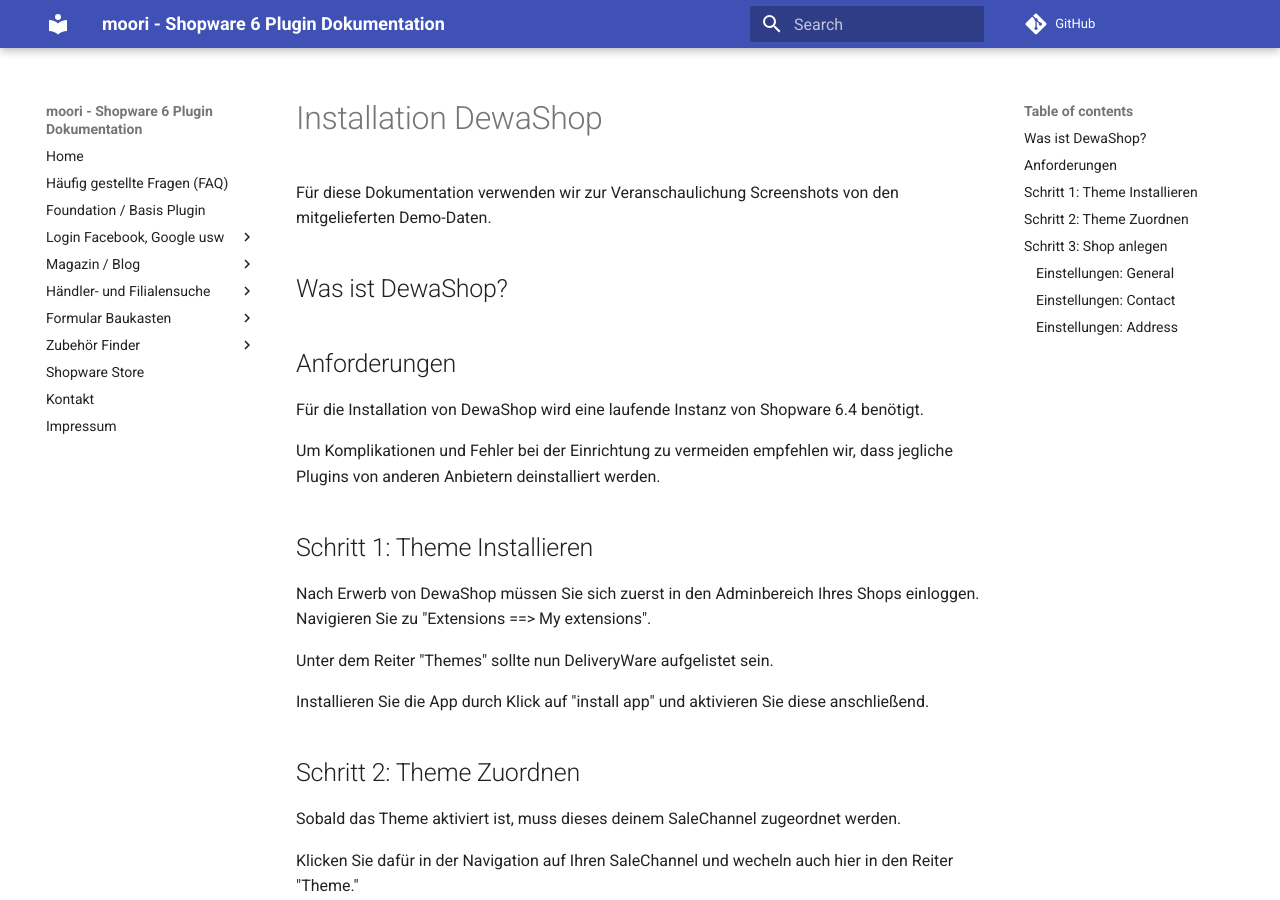
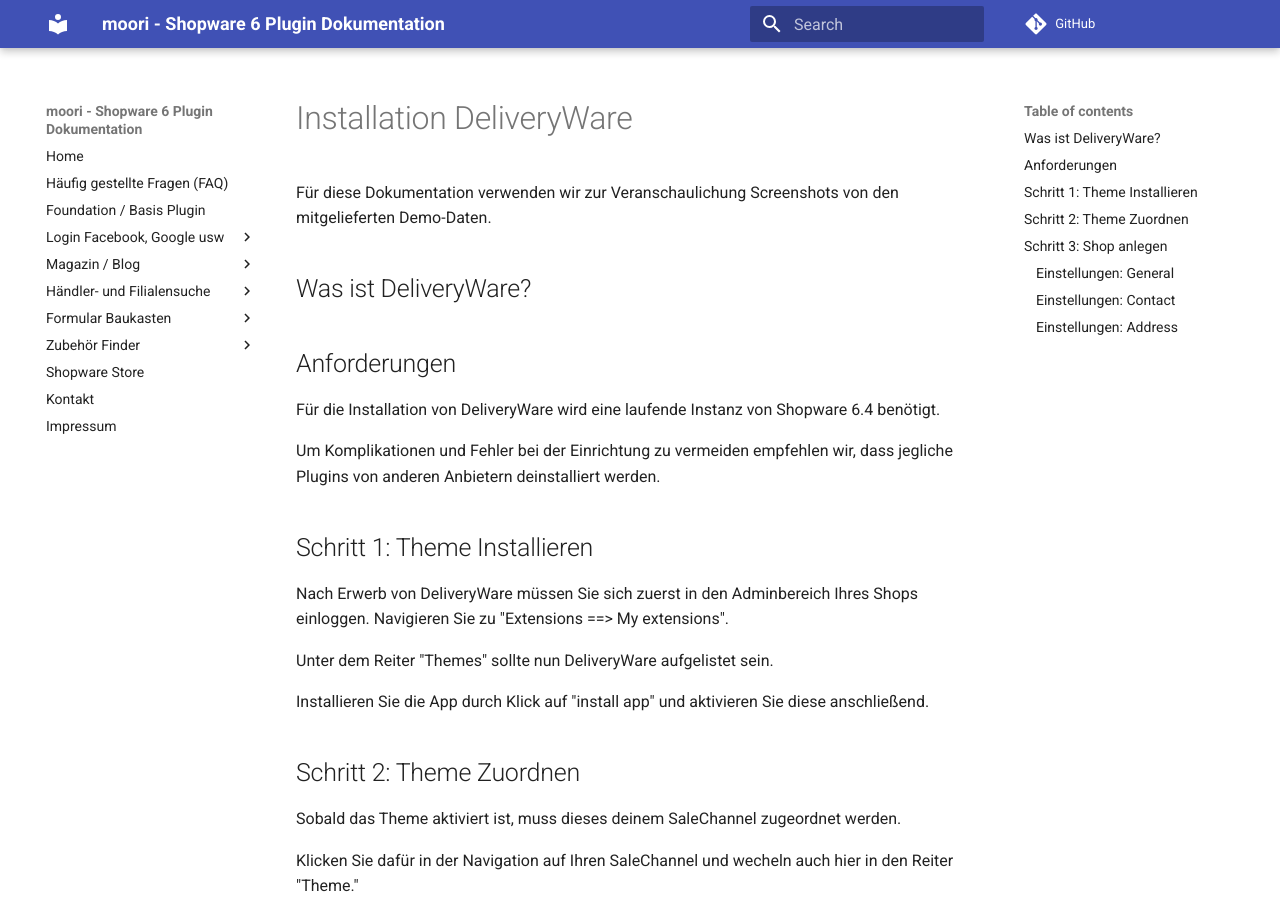
Before and after one commit to moorl/AppflixDocs, an MkDocs documentation site: the page built from docs-source/installation/index.md, in a window 1280 px wide and 900 px high. Built offline with MkDocs 1.6.1 and Material for MkDocs 9.7.7, drawn with Linux system fonts in a browser that asks for light colours; nearby versions of some CDN libraries; library files that are not in the unit come from our copies; comment, search, counter and statistics services are not loaded.

Commit message:
DewaWare mit DeliveryWare ersetzt

```diff
--- a/docs-source/installation/index.md
+++ b/docs-source/installation/index.md
@@ -1,23 +1,23 @@
-# Installation DewaShop
+# Installation DeliveryWare
 
 
 Für diese Dokumentation verwenden wir zur Veranschaulichung Screenshots von den mitgelieferten Demo-Daten.
 
 
 
-## Was ist DewaShop?
+## Was ist DeliveryWare?
 
 
 
 ## Anforderungen
-Für die Installation von DewaShop wird eine laufende Instanz von Shopware 6.4 benötigt.
+Für die Installation von DeliveryWare wird eine laufende Instanz von Shopware 6.4 benötigt.
 
 Um Komplikationen und Fehler bei der Einrichtung zu vermeiden empfehlen wir, dass jegliche Plugins von anderen Anbietern deinstalliert werden.
 
 
 ##  Schritt 1: Theme Installieren
 
-Nach Erwerb von DewaShop müssen Sie sich zuerst in den Adminbereich Ihres Shops einloggen.
+Nach Erwerb von DeliveryWare müssen Sie sich zuerst in den Adminbereich Ihres Shops einloggen.
 Navigieren Sie zu "Extensions ==> My extensions".
 
 Unter dem Reiter "Themes" sollte nun DeliveryWare aufgelistet sein.
```
